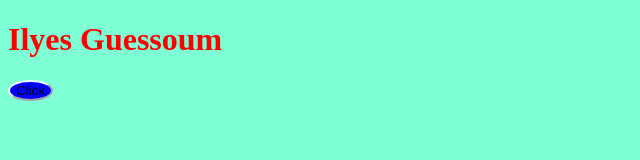
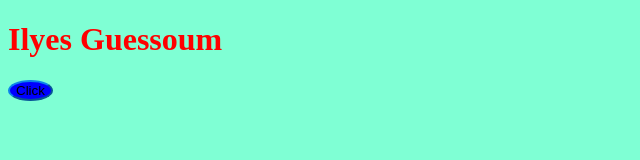
Before and after one commit to IlyesGuessoum/MyFirstProject, a plain HTML site: page index.html in a window 1280 px wide. Shown: the full height of the page, 0-640 px from the left. Drawn offline with Linux system fonts and the light colour scheme.

Commit message:
ani njareb

```diff
--- a/style.css
+++ b/style.css
@@ -6,7 +6,7 @@ body{
 }
 button{
     background-color: blue;
-    border-color: aliceblue;
+    border-color: rgb(12, 131, 235);
     border-radius: 100%;
 
 }
```
